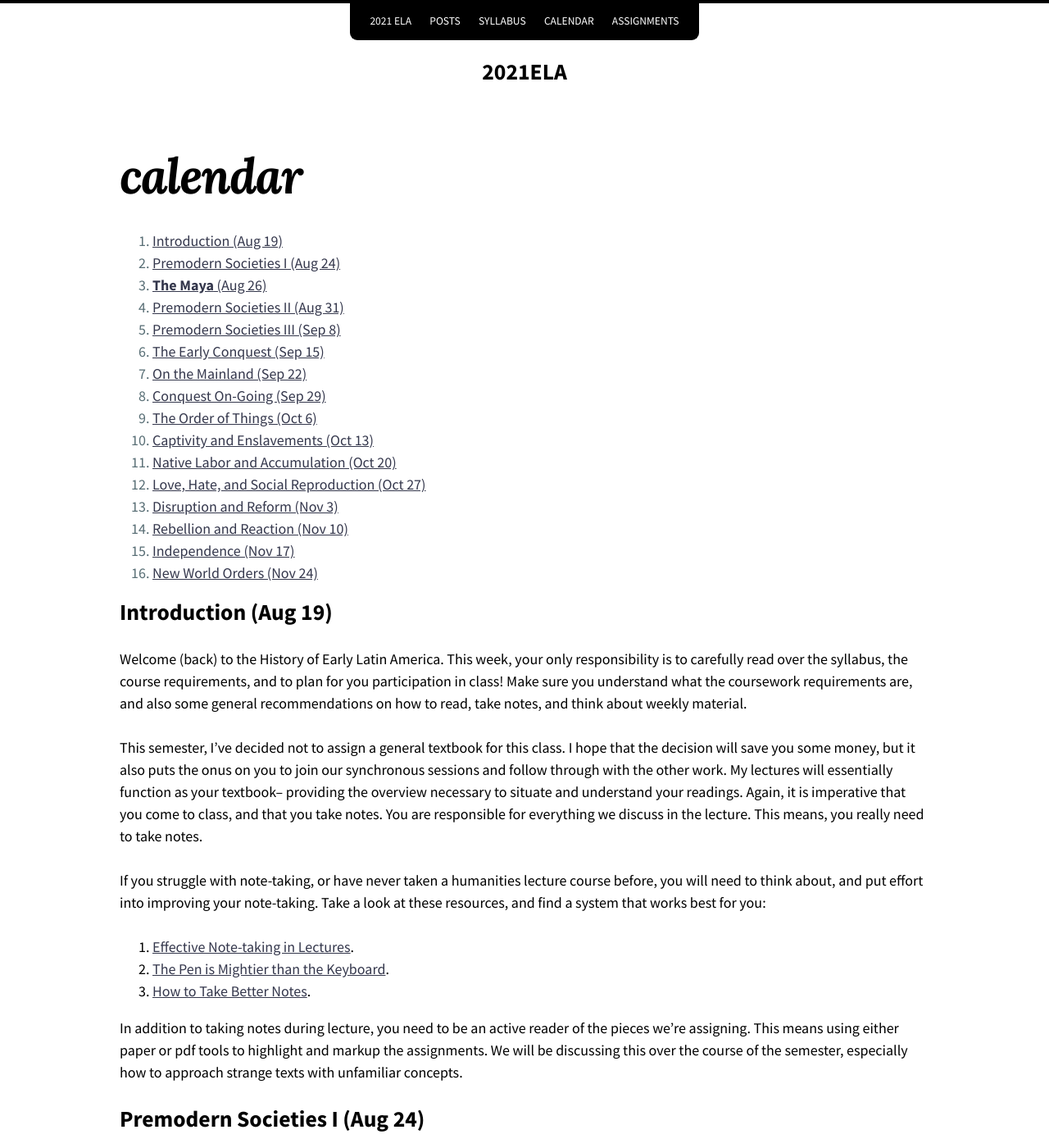
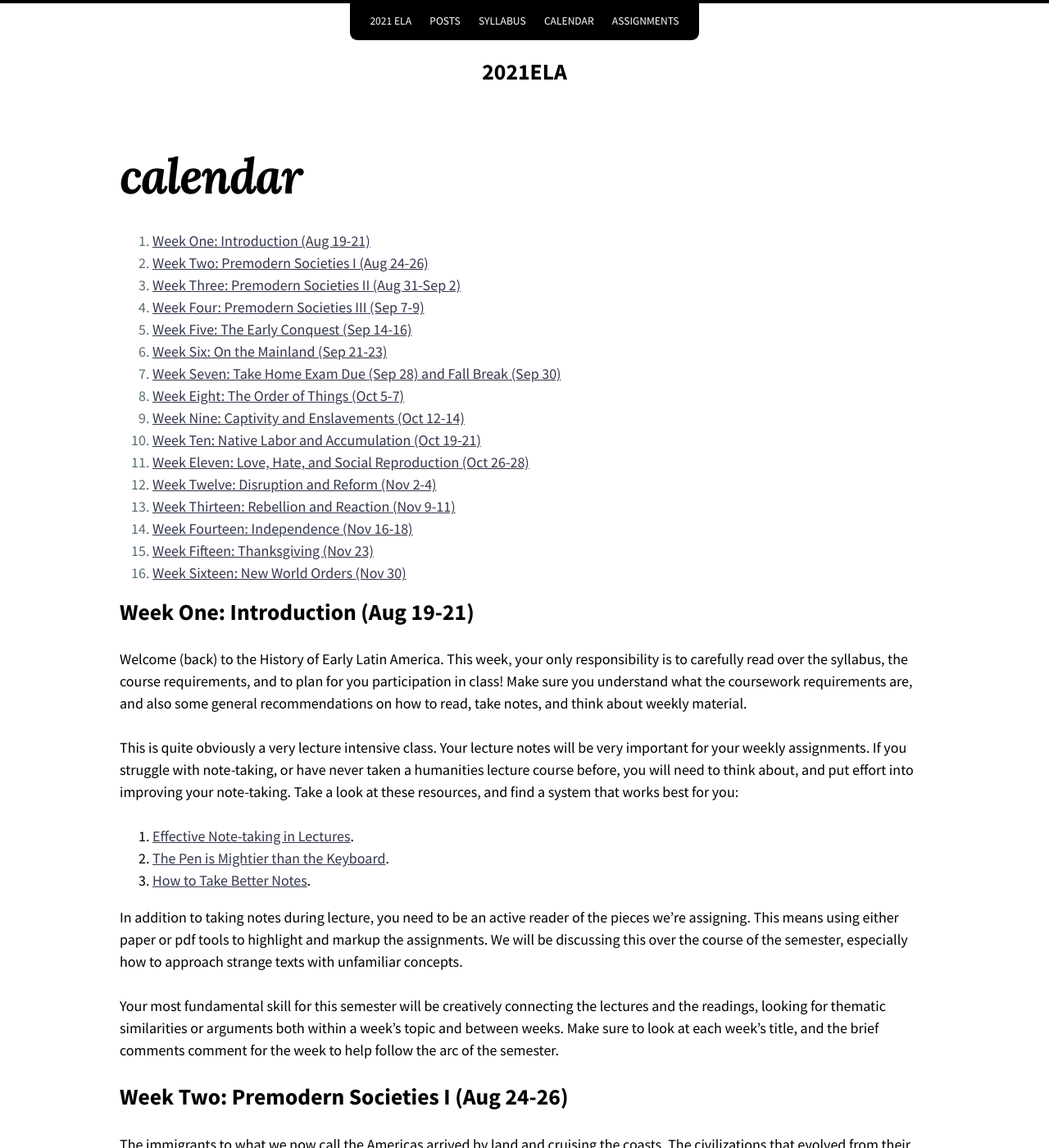
Before and after one commit to chadblack/2021ELA, a Jekyll site: the page built from calendar.md, in a window 1280 px wide and 1400 px high. Shown: the whole window at 82% size. Built offline with Jekyll 4.4.1, drawn with Linux system fonts in a browser that asks for light colours; nearby versions of some CDN libraries; some of the changed text lies outside the part shown.

Commit message:
updated calendar page

```diff
--- a/calendar.md
+++ b/calendar.md
@@ -6,18 +6,19 @@ title: calendar
 1. week
 {:toc}
 
-## Introduction (Aug 19)
+## Week One: Introduction (Aug 19-21)
 
-Welcome (back) to the History of Early Latin America. This week, your only responsibility is to carefully read over the syllabus, the course requirements, and to plan for you participation in class! Make sure you understand what the coursework requirements are, and also some general recommendations on how to read, take notes, and think about weekly material.
+Welcome (back) to the History of Early Latin America. This week, your only
+responsibility is to carefully read over the syllabus, the course requirements,
+and to plan for you participation in class! Make sure you understand what the
+coursework requirements are, and also some general recommendations on how to
+read, take notes, and think about weekly material.
 
-This semester, I’ve decided not to assign a general textbook for this
-class. I hope that the decision will save you some money, but it also puts
-the onus on you to join our synchronous sessions and follow through with
-the other work. My lectures will essentially function as your textbook– providing the overview necessary to situate and understand your readings. Again, it is imperative that you come to class, and that you take notes. You are responsible for everything we discuss in the lecture. This means, you really need to take notes.
-
-If you struggle with note-taking, or have never taken a humanities lecture course before, you will need to think about, and put effort into improving your note-taking. Take a look at these resources, and find a system that works best for you:
-
-
+This is quite obviously a very lecture intensive class. Your lecture notes will
+be very important for your weekly assignments. If you struggle with note-taking, or have never taken a humanities lecture
+course before, you will need to think about, and put effort into improving your
+note-taking. Take a look at these resources, and find a system that works best
+for you:
 
 1. [Effective Note-taking in
    Lectures](https://www.cc-seas.columbia.edu/node/31875).
@@ -32,33 +33,39 @@ tools to highlight and markup the assignments. We will be discussing this
 over the course of the semester, especially how to approach strange texts
 with unfamiliar concepts.
 
+Your most fundamental skill for this semester will be creatively connecting the
+lectures and the readings, looking for thematic similarities or arguments both
+within a week's topic and between weeks. Make sure to look at each week's
+title, and the brief comments comment for the week to help follow the arc of
+the semester.
 
-## Premodern Societies I (Aug 24)
 
-The immigrants to what we now call the Americas by land and cruising the coasts. The civilizations that evolved from their wanderings were highly complex and advanced. We begin the semester considering their emergence, and the revolutionary domestication of Zea mays that made it possible. To this day, there is no single crop or animal more central to the US economy and its food system than corn.
+## Week Two: Premodern Societies I (Aug 24-26)
+
+The immigrants to what we now call the Americas arrived by land and cruising the
+coasts. The civilizations that evolved from their wanderings were highly
+complex and advanced. We begin the semester considering their emergence, and
+the revolutionary domestication of Zea mays that made it possible. To this day,
+there is no single crop or animal more central to the US economy and its food
+system than corn.
 
 This week we look at commonalities among most premodern societies, and
 then at the Maya.
 
-**Live Lecture:** On Sedentary Societies
+**Tuesday: On Sedentary Societies**
 
 * Mann, Charles C. "1491” The Atlantic Monthly (March 2002).
 
-## **The Maya** (Aug 26)
-
-Please watch [Popol
-Vuh](https://video-alexanderstreet-com.proxy.lib.utk.edu/watch/popol-vuh),
-and my own brief lecture on Canvas.
+**Thursday: The Maya**
 
 * Thompson, J. Eric. “The Meaning of Maize for the Maya.” in Gilbert M. Joseph and Timothy J. Henderson, eds., The Mexico Reader: History, Culture, Politics (Durham: Duke University Press, 2002), pp. 86-91.
 
 * Anonymous. “The Popul Vuh.” In Joseph and Henderson, eds., The Mexico Reader, pp. 79-85.
 
-
 **DUE: WEEKLY REPORT**
 
 
-## Premodern Societies II (Aug 31)
+## Week Three: Premodern Societies II (Aug 31-Sep 2)
 
 The collapse of Classical Maya society did not mean the disappearance of
 the Maya. Indeed, Maya-speaking communities continue to form integral
@@ -72,21 +79,26 @@ this week, consider the influence of environmental factors on the
 emergence of these civilizations along with their religious and social
 practices.
 
-**Live:** Mexica
+**Tuesday: Mexica**
 
 * Burkhardt, Louise M. “Mexica Women on the Home Front: Housework and Religion in Aztec Mexico” in Schroeder, Susan et al. Indian Women of Early Mexico, (Norman: University of Oklahoma Press, 1997), pp. 25-54.
 
-**Asynch:** Inka
+**Thursday: Inka**
 
 * Mary Strong, Art, Nature, and Religion in the Central Andes (Austin: Univ. of Texas Press, 2012): pp. 17-58.
 
 **DUE: WEEKLY REPORT**
 
-## Premodern Societies III  (Sep 8)
+## Week Four: Premodern Societies III  (Sep 7-9)
 
-With a foundation in the pre-Conquest Americas, this week we turn to the Iberian Peninsula, the close-in Atlantic islands, and to Africa to look at the roots of conquest in the so-called “Old World.” Consider the culture of conquest cultivated by Isabella and Ferdinand in the 1490s, and also what lessons Iberians learned of conquest and expansion in their control of Atlantic Islands and the trade in enslaved captives with West Africa.
+With a foundation in the pre-Conquest Americas, this week we turn to the
+Iberian Peninsula, the close-in Atlantic islands, and to Africa to look at the
+roots of conquest in the so-called “Old World.” Consider the culture of
+conquest cultivated by Isabella and Ferdinand in the 1490s, and also what
+lessons Iberians learned of conquest and expansion in their control of Atlantic
+Islands and the trade in enslaved captives with West Africa.
 
-**Live:** Across the Atlantic
+**Tuesday: Across the Atlantic**
 
 * “Las Siete Partidas: Laws on Jews.”
 
@@ -96,14 +108,14 @@ With a foundation in the pre-Conquest Americas, this week we turn to the Iberian
 
 * “Decree of Expulsion of the Jews (1492)” in Cowans, Early Modern Spain: 20-23.
 
-**Asynch:**
+**Thursday: African Histories**
 
 * John K. Thornton, “The African Background,” A Cultural History of the Atlantic World, 1250–1820 (Cambridge Univ. Press, 2012), pp. 60-100.
 
 
 **DUE: WEEKLY REPORT**
 
-## The Early Conquest (Sep 15)
+## Week Five: The Early Conquest (Sep 14-16)
 
 Prior to sailing across the Atlantic, Columbus learned from Portuguese and
 Spanish expansion into the Atlantic Islands and down the coast of Africa
@@ -138,7 +150,7 @@ promulgated in response.
 
 **DUE: WEEKLY REPORT**
 
-## On the Mainland (Sep 22)
+## Week Six: On the Mainland (Sep 21-23)
 
 In the 1520s and 1530s, the Spanish Empire expanded to cover much of
 Central and South America. At the time, Spaniards and their native allies
@@ -160,95 +172,96 @@ were doing?
   version of the Conquest works hard to be faithful to the visual world and
   recent historical scholarship on Cortes’s march from the sea.
 
-**Asynch:**
+**Thursday: On the Planes of Cajamarca**
 
 * Patricia Seed, “Failing to Marvel: Atahualpa’s Encounter with the Word,”
   Latin American Research Review 26.1 (1991): 7-32.
 
 **DUE: WEEKLY REPORT**
 
-## Conquest On-Going (Sep 29)
+## Week Seven: Take Home Exam Due (Sep 28) and Fall Break (Sep 30)
 
-Did the conquest end? Does it continue today in some form?
+Your take home exam is due by the end of day on Tuesday, September 28th,
+uploaded to Canvas.
 
-**Live:** Oñate's Foot
-
-* no new readings.
-
-**Due Friday by midnight: Take-Home Exam**
-
-## The Order of Things (Oct 6)
+## Week Eight: The Order of Things (Oct 5-7)
 
 How do you build an empire on the collapsing foundation of native society? How did early modern imperialists confront the technological and practical challenges of ruling the span of the globe?
 
-**Live:** Building on collapsing ground
+**Tuesday: Building on collapsing ground**
 
 * Suzanne Alchon, “Colonialism, Disease, and the Spanish Conquest of the Carribbean, Mesoamerica, and the Central Andes,” in A Pest in the Land: New World Epidemics in a Global Perspective (Univ. of NM Press, 2003): 60-82.
 
 * J.L Phelan, “Authority and Flexibility in the Spanish Imperial Bureaucracy” Administrative Science Quarterly, Vol. 5, No. 1, Special Issue on Comparative Public Administration. (Jun., 1960), pp. 47-65.
 
-**Asynch:**
+**Thursday: Church in State**
 
 * Martin Nesvig, Promiscuous Power, “Burning Down the House, in Which the spiritual Conquistadors Go to War with Each Other.”
 
 **DUE: WEEKLY REPORT**
 
-## Captivity and Enslavements (Oct 13)
+## Week Nine: Captivity and Enslavements (Oct 12-14)
 
 From its inception, the Spanish and Portuguese colonial projects depended on the labor of enslaved Africans. As Kris Lane argues, slave owners even pinned their hopes for the afterlife on enslaved labor after death. Pay close attention this week to strategies that enslaved and free blacks pursued in colonial Latin America.
 
-**Live:** A Society Built on Slavery
+**Tuesday: A Society Built on Slavery**
 
 * Kris Lane, “Captivity and Redemption: Aspects of Slave Life in early Colonial Quito and Popoyan,” The Americas 57.2 (2000), 225-246.
 
-**Aynch:** Jane Landers, “Felipe Edimboro Sues for Manumission, Don Francisco Xavier Sánchez contests (Florida, 1794),” in Colonial Lives, pp. 249-268.
+**Thursday: Brazilian Development**
+
+* Jane Landers, “Felipe Edimboro Sues for Manumission, Don Francisco Xavier Sánchez contests (Florida, 1794),” in Colonial Lives, pp. 249-268.
 
 **DUE: WEEKLY REPORT**
 
-## Native Labor and Accumulation (Oct 20)
+## Week Ten: Native Labor and Accumulation (Oct 19-21)
 
 Enslavement was not the only form of coerced labor exploited by Iberian empires. This week we consider the effects of encomienda and tribute on the integrity of native communities under Iberian rule. What significance is there in native communities pursuing their own legal strategies before the crown? How did tribute taxation and labor function? Were the New Laws successful?
 
-**Live:** The Many Kinds of Economic Coercion
+**Tuesday: The Many Kinds of Economic Coercion**
 
 * Ward Stavig, The World of Túpac Amaru, Ch. 6.
 
-**Asynch:**
+**Thursday: Wither the Two Republics?**
 
 Woodrow Borah, “The Indians of Tejupan Want to Raise Silk on Their Own,” Colonial Lives, 6-10.
 
 **DUE: WEEKLY REPORT**
 
-## Love, Hate, and Social Reproduction (Oct 27)
+## Week Eleven: Love, Hate, and Social Reproduction (Oct 26-28)
 
 This week, we are focusing on family, sexuality, and social order. The customs and laws of Iberia and the Indies were deeply influential in the ordering (and disordering) of colonial society. The Conquest, and its aftermath, included exploitative and coercive relationships, and even regular marriages had their fair share of conflict between spouses. This week, we consider these things by looking at unnatural sexuality and witchcraft, as a way of also understanding what colonial society understood to be natural.
 
-**Live:** Sex in the Archive
+**Tuesday: Sex in the Archive**
 
 * Zeb Tortorici, “Impulses in the Archive: Misinscription and Voyeurism,” Chapter 2 in Sins Against Nature (Duke University Press, 2018).
 
 
-**Asych:**
+**Thursday: Is it Love, or Magic?**
 
 * Ruth Behar, “Sexual Witchcraft, Colonialism, and Women’s Powers,” in Sexuality and Marriage in Colonial Latin America. Lavrin, ed. Lincoln: Univ. of Nebraska Press, 1992.
 
 
 **DUE: WEEKLY REPORT**
 
-## Disruption and Reform (Nov 3)
+## Week Twelve: Disruption and Reform (Nov 2-4)
 
 This week, we look at the early transformations of the colonial relationship after the Spanish War for succession. Consider the reforms posited by José Galvez, and reactions to them that fall short of open rebellion.
 
-**Live:**
+**Tuesday: Reacting to Reforms**
 
 * “José de Gálvez’s Decrees for the King’s Subjects in Mexico (1769, 1778)” in Mills, et. al., Colonial Latin America, pp. 270-273.
 
 * Pamela Voekel, “Peeing on the Palace: Bodily Resistance to Bourbon Reforms in Mexico City,” Journal of Historical Sociology, Vol. 5 No. 2 (June 1992): 183-208.
 
+**Thursday: No class.**
+
+Finish your film review, which must be smart, clever, and plugged in to this
+semester's themes.
 
 **DUE: FILM REVIEW**
 
-## Rebellion and Reaction (Nov 10)
+## Week Thirteen: Rebellion and Reaction (Nov 9-11)
 
 By the 1780s, part of the Spanish Empire erupted into open rebellion
 against the economic reforms pushed afer the Seven Years War. Why did these
@@ -257,27 +270,39 @@ political identities articulated by their protagonists? What constituted
 legitimate authority by century's end?
 
 
+**Tuesday: Opening the Age of Rebellion**
+
 * Elizabeth Penry, “Letters of Insurrection: The Rebellion of the Communities (Charcas, 1781)” in Colonial Lives: 201-215.
+
+**Thursday: Insurrection and Aftermath**
 
 * David T. Garrett, “His Majesty’s Most Loyal Vassals”: The Indian Nobility and Túpac Amaru,” Hispanic American Historical Review, 84:4 (2004): 575-617. (Available through the library website.)
 
 
 **DUE: WEEKLY REPORT**
 
-## Independence (Nov 17)
+## Week Fourteen: Independence (Nov 16-18)
 
 The crises of the Bourbon reforms never produced independence movements. That would take Napoleon invading Spain. We consider this week the crisis of 1808 caused by Napoleon, and how that set up the process of independence, which wouldn’t culminate for more than a decade!
+
+**Tuesday: Did Anyone See It Coming?**
 
 * Jaime E. Rodríguez O., “New Spain and the 1808 Crisis of Spanish Monarchy,”
 Mexican Studies/Estudios Mexicanos, 24.2 (Summer 2008): 245-287.
 
+**Thursday: On to War**
+
+* Reading TBD.
 
 **DUE: WEEKLY REPORT**
 
+## Week Fifteen: Thanksgiving (Nov 23)
 
+Safe travels. See your peoples. I'll only add something this week for outside
+of class if we fall behind.
 
-## New World Orders (Nov 24)
+## Week Sixteen: New World Orders (Nov 30)
 
 Let’s Wrap.It.Up. The new republics will be free of Iberian rule, and you’re about to be free of this semester….
 
-**Final Due:** December 3rd at 6:00pm.
+**Final Due:** December 6rd at 6:00pm.
```
Also changed, not shown: other parts of calendar.md (+3 -3 lines), syllabus.md (line endings or trailing spaces).
